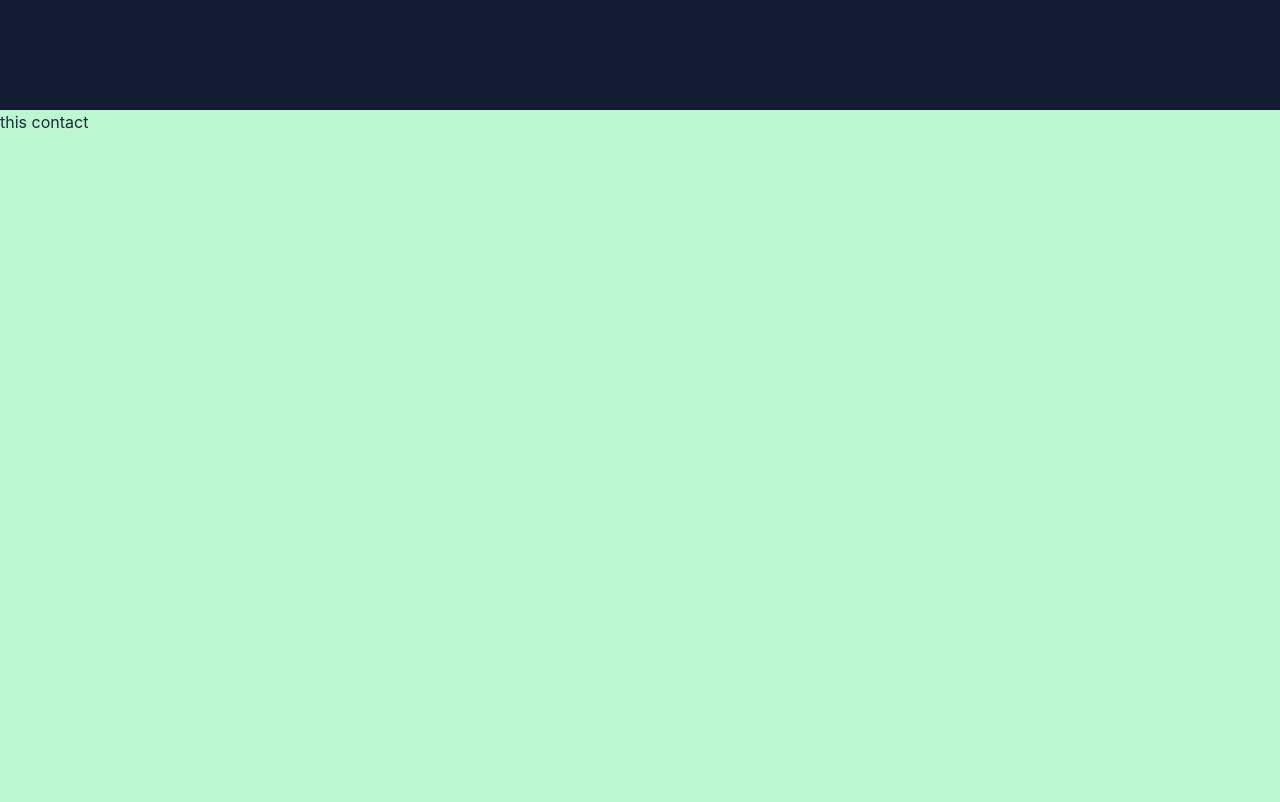
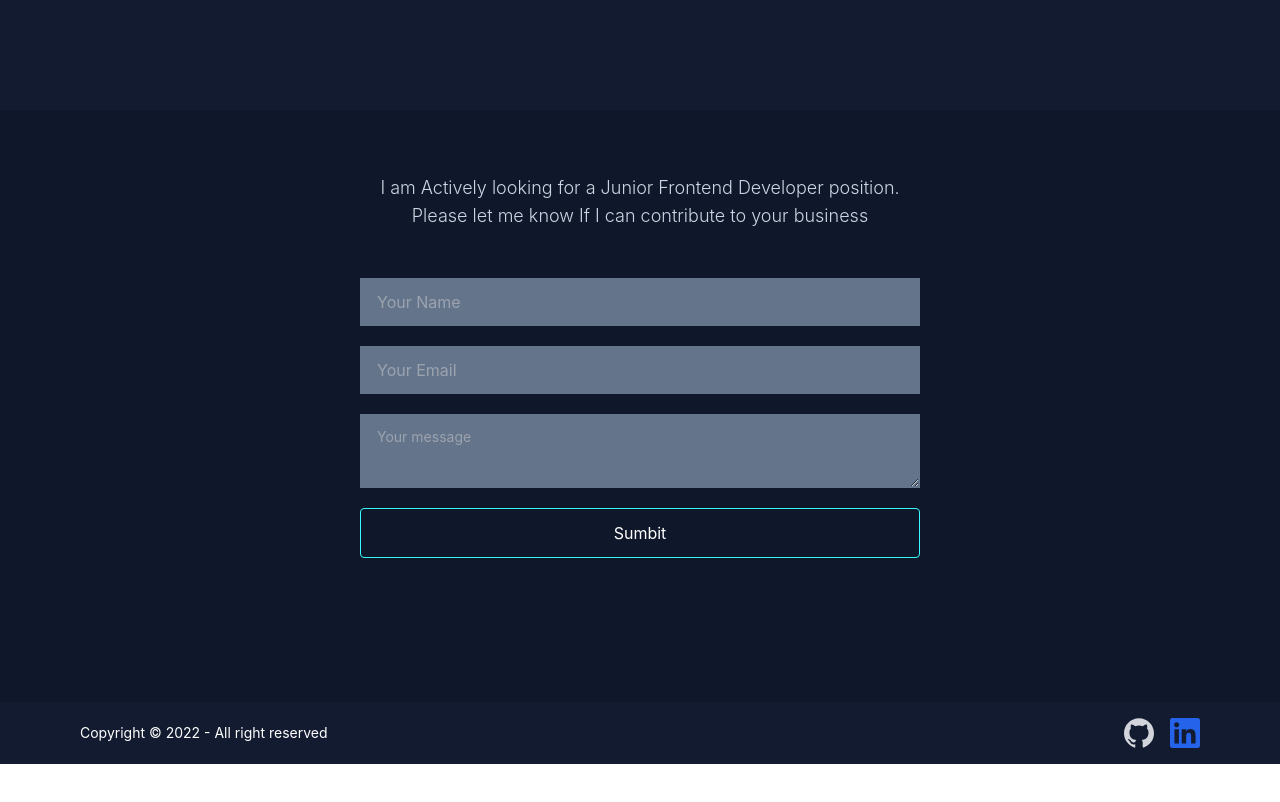
Before and after one commit to tauhid-hasan-dev/tauhidhasan, a React (Create React App) app: page / in a window 1280 px wide. Shown: the part 2456-3258 px from the top of the page. After the commit the page ends 3220 px from the top, so only its background shows below. Built offline with nearby package versions, Linux system fonts and the light colour scheme.

Commit message:
completed

```diff
--- a/src/Components/Home/Home/Contact.js
+++ b/src/Components/Home/Home/Contact.js
@@ -2,8 +2,20 @@ import React from 'react';
 
 const Contact = () => {
     return (
-        <div className=' h-screen bg-green-200 ' id='contact'>
-            <p>this contact</p>
+        <div className=' bg-background ' id='contact'>
+            <div className='w-full flex justify-center bg-background py-16 '>
+                <div className='pb-10 lg:w-1/2 w-[90%]'>
+                    <p className='text-sm lg:text-lg  text-slate-300 font-light text-center mb-2'>I am Actively looking for a Junior Frontend Developer position.<br></br>Please let me know If I can contribute to your business</p>
+
+                    <form className='p-10  bg-nav-color flex flex-col gap-5'>
+                        <input name='name' type='text' className="bg-slate-500 text-white  focus:bg-slate-700 input rounded-none w-full" placeholder="Your Name" required></input>
+                        <input name='email' type='email' className="bg-slate-500 text-white  focus:bg-slate-700 input rounded-none w-full" placeholder="Your Email" required></input>
+
+                        <textarea name='serviceDetails' type='text' className="bg-slate-500 text-white  focus:bg-slate-700 textarea rounded-none w-full" placeholder="Your message" required></textarea>
+                        <button type='submit' className=" border border-text w-full py-3 px-10 text-white  hover:bg-slate-800 rounded">Sumbit</button>
+                    </form>
+                </div>
+            </div>
         </div>
     );
 };
--- /dev/null
+++ b/src/Components/shared/Footer.js
@@ -0,0 +1,22 @@
+import React from 'react';
+import { SiGithub, SiLinkedin } from "react-icons/si";
+
+const Footer = () => {
+    return (
+        <footer className="footer items-center p-4 bg-skills px-20 text-neutral-content">
+
+            <div className='flex items-center justify-center '>
+
+                <p>Copyright © 2022 - All right reserved</p>
+            </div>
+
+
+            <div className="grid-flow-col gap-4 md:place-self-center md:justify-self-end">
+                <a href="https://github.com/tauhid-hasan-dev" target='blank'><SiGithub className='text-4xl lg:text-3xl text-gray-300' ></SiGithub></a>
+                <a href="https://www.linkedin.com/in/tauhid-hasan/" target='blank'><SiLinkedin className='text-4xl lg:text-3xl text-blue-600' ></SiLinkedin></a>
+            </div>
+        </footer>
+    );
+};
+
+export default Footer;
--- a/src/layout/Main.js
+++ b/src/layout/Main.js
@@ -1,5 +1,6 @@
 import React from 'react';
 import { Outlet } from 'react-router-dom';
+import Footer from '../Components/shared/Footer';
 import Navbar from '../Components/shared/Navbar';
 
 
@@ -8,6 +9,7 @@ const Main = () => {
         <div>
             <Navbar></Navbar>
             <Outlet></Outlet>
+            <Footer></Footer>
         </div>
     );
 };
```
